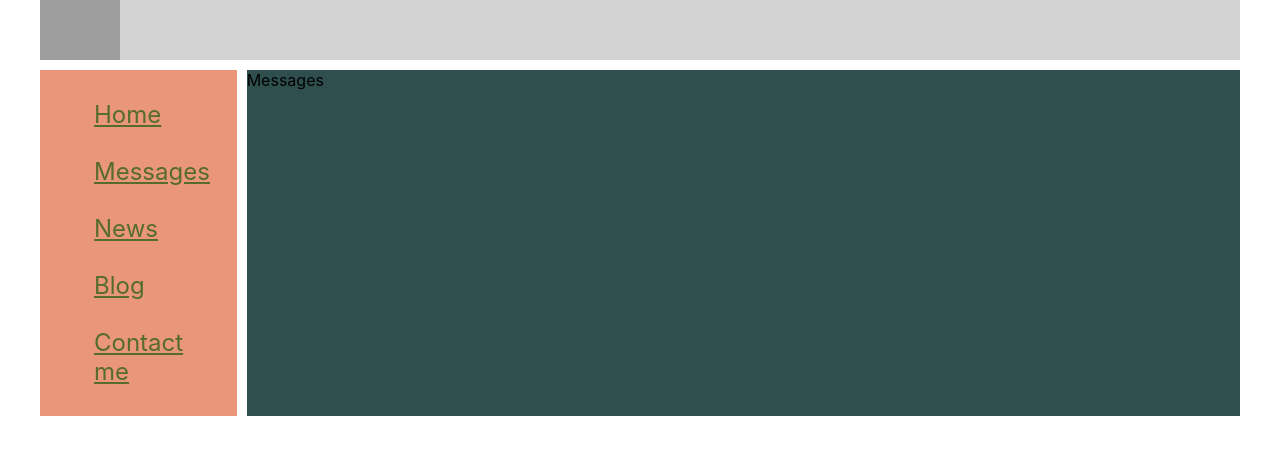
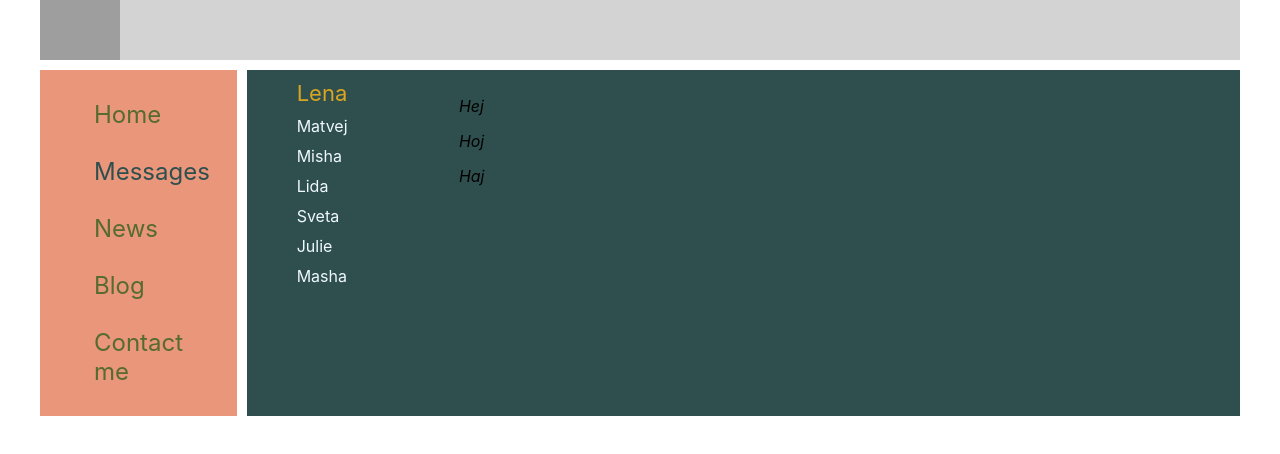
Before and after one commit to XeniaPanayot/React-hw, a React (Create React App) app: page /messages in a window 1280 px wide. Shown: the top 454 px of the page. Built offline with nearby package versions, Linux system fonts and the light colour scheme; grey boxes are pictures that could not be loaded.

Commit message:
Lesson#21 done

```diff
--- a/src/components/content/messages/Messages.module.css
+++ b/src/components/content/messages/Messages.module.css
@@ -0,0 +1,29 @@
+.container {
+    display: grid;
+    grid-template-columns: 2fr 10fr;
+    padding: 10px;
+}
+
+h1 {
+    font-size: 22px;
+    color: goldenrod;
+}
+.dialoguesList {
+    list-style: none;
+    margin: 0;
+}
+.dialoguesItem {
+    color: aliceblue;
+    padding-bottom: 10px;
+}
+.dialoguesItem.active {
+    font-size: 22px;
+    color: goldenrod;
+}
+.messagesList {
+    list-style: none;
+}
+.messagesItem {
+    font-style: italic;
+    padding-bottom: 15px;
+}
--- a/src/components/content/messages/Messages.tsx
+++ b/src/components/content/messages/Messages.tsx
@@ -2,8 +2,26 @@ import React from 'react';
 import styles from './Messages.module.css';
 
 const Messages = () => {
-    return <div>
-        Messages
+    return <div className={styles.container}>
+        <div className={styles.dialogues}>
+            {/*<h1>My messages</h1>*/}
+            <ul className={styles.dialoguesList}>
+                <li className={styles.dialoguesItem + ' ' + styles.active}>Lena</li>
+                <li className={styles.dialoguesItem}>Matvej</li>
+                <li className={styles.dialoguesItem}>Misha</li>
+                <li className={styles.dialoguesItem}>Lida</li>
+                <li className={styles.dialoguesItem}>Sveta</li>
+                <li className={styles.dialoguesItem}>Julie</li>
+                <li className={styles.dialoguesItem}>Masha</li>
+            </ul>
+        </div>
+        <div className={styles.messages}>
+            <ul className={styles.messagesList}>
+                <li className={styles.messagesItem}>Hej</li>
+                <li className={styles.messagesItem}>Hoj</li>
+                <li className={styles.messagesItem}>Haj</li>
+            </ul>
+        </div>
     </div>
 }
 
--- a/src/components/sidebar/Sidebar.module.css
+++ b/src/components/sidebar/Sidebar.module.css
@@ -11,4 +11,8 @@
 .sidebar__link {
     color: darkolivegreen;
     font-size: x-large;
+    text-decoration: none;
 }
+.active {
+    color: darkslategrey;
+}
--- a/src/components/sidebar/Sidebar.tsx
+++ b/src/components/sidebar/Sidebar.tsx
@@ -1,23 +1,24 @@
 import React from "react";
 import styles from './Sidebar.module.css';
+import {NavLink} from "react-router-dom";
 
 const Sidebar = () => {
     return <aside className={styles.sidebar}>
         <ul className={styles.sidebar__list}>
             <li className={styles.sidebar__item}>
-                <a href="/home" className={styles.sidebar__link}>Home</a>
+                <NavLink to="/home" className={styles.sidebar__link} activeClassName={styles.active}>Home</NavLink>
             </li>
             <li className={styles.sidebar__item}>
-                <a href="/messages" className={styles.sidebar__link}>Messages</a>
+                <NavLink to="/messages" className={styles.sidebar__link} activeClassName={styles.active}>Messages</NavLink>
             </li>
             <li className={styles.sidebar__item}>
-                <a href="/news" className={styles.sidebar__link}>News</a>
+                <NavLink to="/news" className={styles.sidebar__link} activeClassName={styles.active}>News</NavLink>
             </li>
             <li className={styles.sidebar__item}>
-                <a href="/blog" className={styles.sidebar__link}>Blog</a>
+                <NavLink to="/blog" className={styles.sidebar__link} activeClassName={styles.active}>Blog</NavLink>
             </li>
             <li className={styles.sidebar__item}>
-                <a href="/contacts" className={styles.sidebar__link}>Contact me</a>
+                <NavLink to="/contacts" className={styles.sidebar__link} activeClassName={styles.active}>Contact me</NavLink>
             </li>
         </ul>
     </aside>
```
